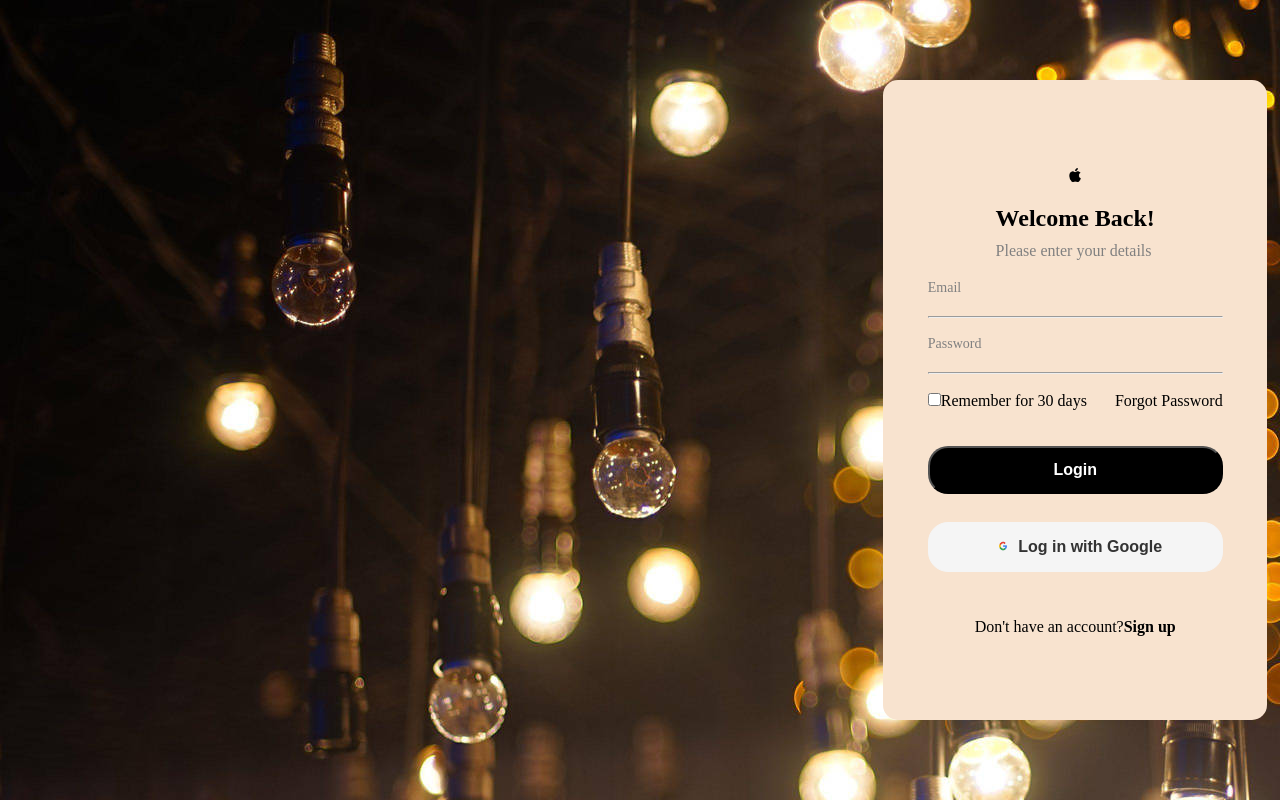
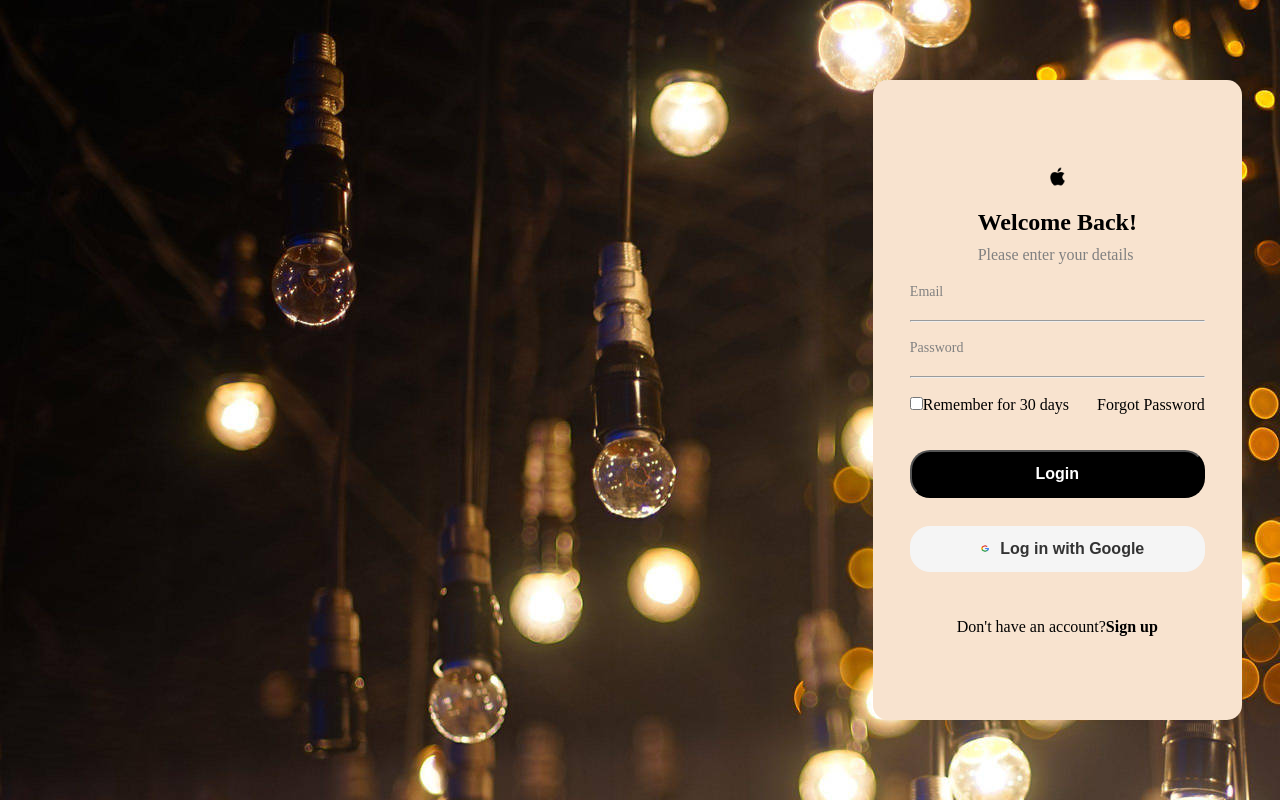
Before and after one commit to trupti2605/Login, a plain HTML site: page index.html in a window 1280 px wide. Drawn offline with Linux system fonts and the light colour scheme.

Commit message:
Add files via upload

```diff
--- a/index.html
+++ b/index.html
@@ -37,7 +37,7 @@
                 <br /><br />
                 <button type="submit" class="btn login-btn">Login</button> &nbsp;&nbsp;
                 <button type="button" class=" btn google-btn">
-                    <img src="download (1).png" alt="Google icon"> Log in with Google
+                    <img src="download2.png" alt="Google icon"> Log in with Google
                 </button>
             </form>
             <br /><br />
--- a/style.css
+++ b/style.css
@@ -1,4 +1,3 @@
-
 *{
     margin: 0;
     padding: 0;
@@ -20,6 +19,7 @@ body{
     display: flex;
     justify-content: flex-end;
     align-items: center;
+    padding: 2vw;
 
 
 }
@@ -42,8 +42,8 @@ body{
     display: flex;
     justify-content: flex-start;
     align-items:flex-start;
-    width: 20px;
-    height: 20px;
+    width: 25px;
+    height: 25px;
     margin-bottom: 20px;
 
 
@@ -110,9 +110,11 @@ body{
   }
   .google-btn img {
    width: 30px;
+   height: 15px;
    margin-bottom:2px;
     }
   .signup-text {
     font-size: 14px;
     color:gray;
+    margin-bottom: 2px;
   }
```
Also changed, not shown: download2.png (added).
